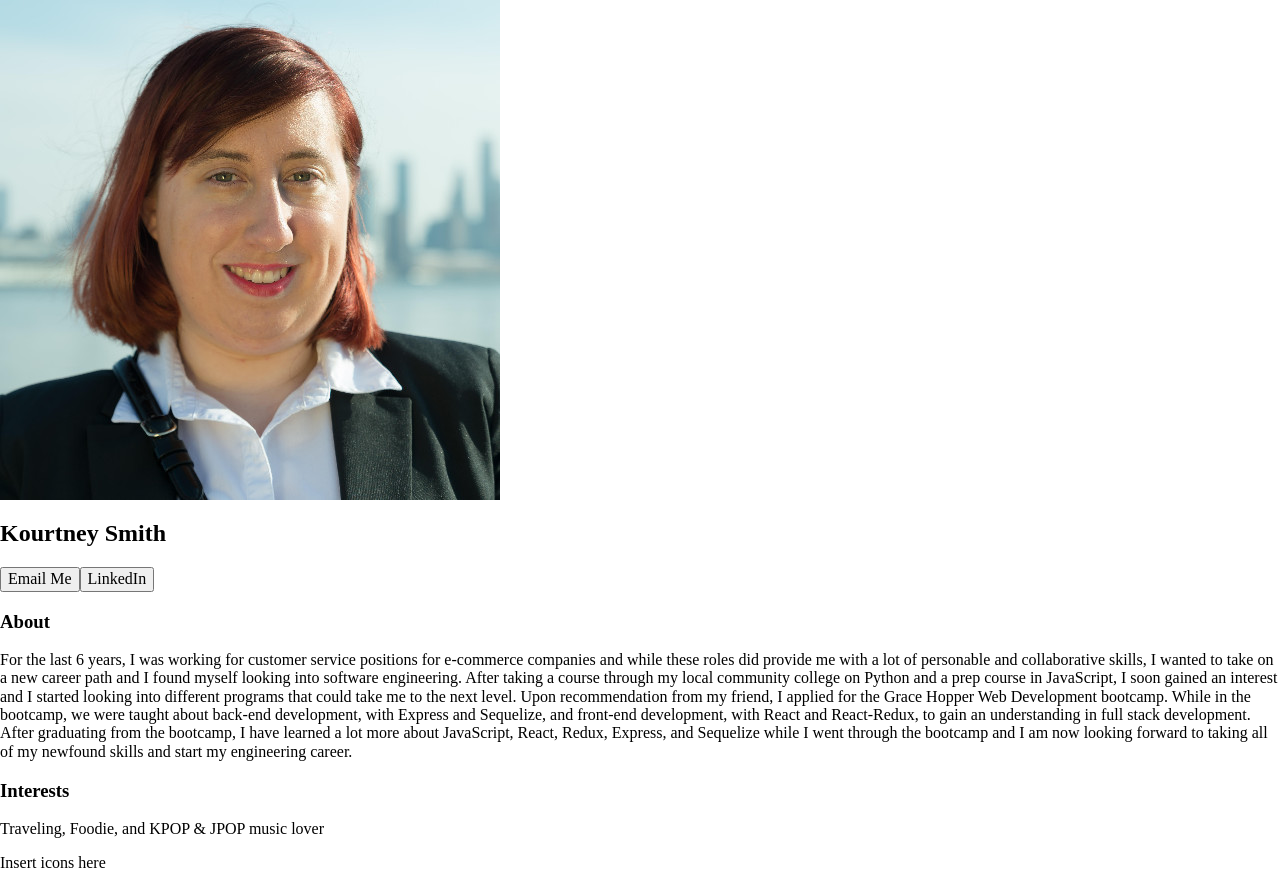
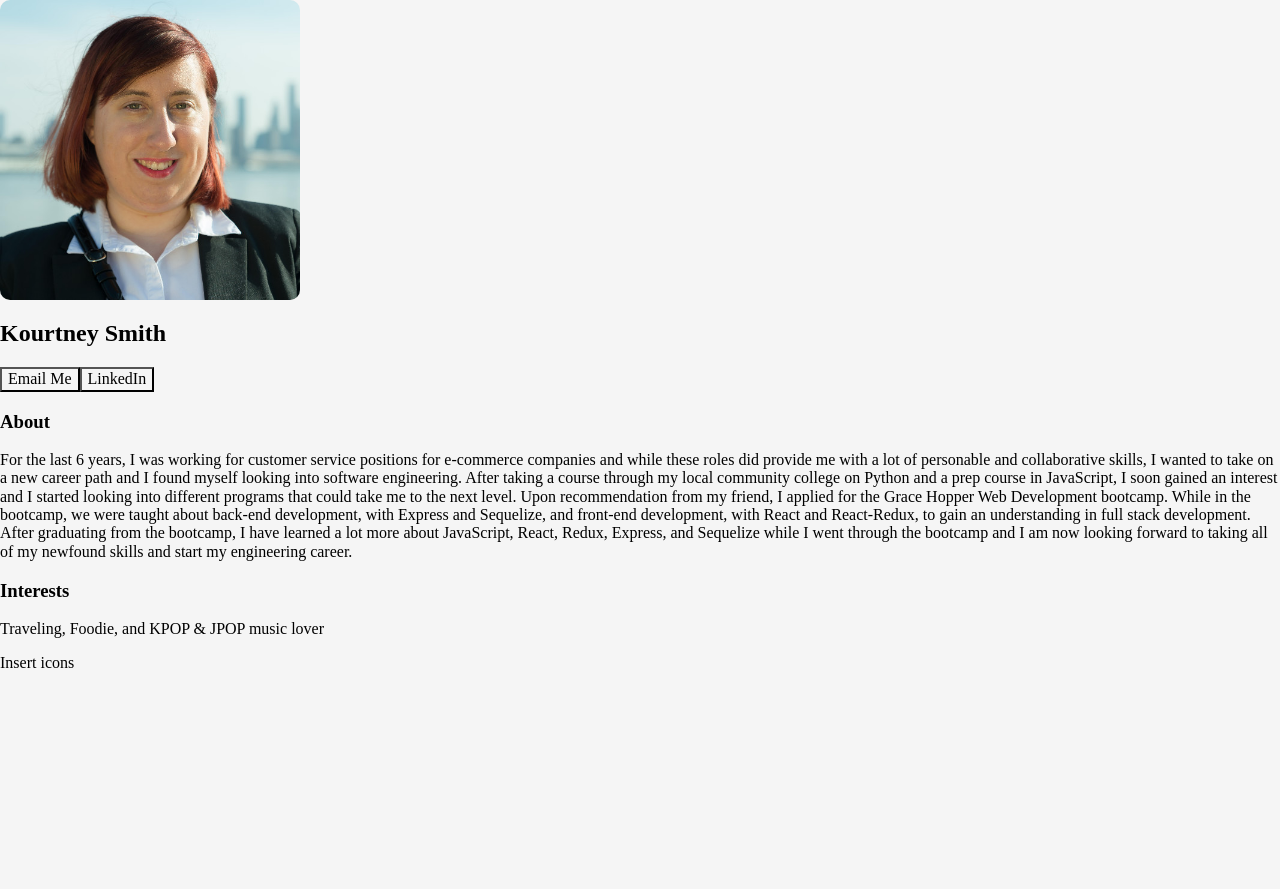
Before and after one commit to klsmith5370/Digital-Business-Card, a React app: page / in a window 1280 px wide. After the commit the page ends 800 px from the top, so only its background shows below. Built offline with nearby package versions, Linux system fonts and the light colour scheme.

Commit message:
Some styling added for header and footer tags and img tags

```diff
--- a/Components/About.js
+++ b/Components/About.js
@@ -2,7 +2,7 @@ import React from "react"
 
 export default function About() {
     return (
-        <div>
+        <div className="info">
             <h3>About</h3>
             <p>For the last 6 years, I was working for customer service positions for e-commerce companies and while these roles did provide me with a lot of personable and collaborative skills, I wanted to take on a new career path and I found myself looking into software engineering.
 
--- a/Components/Footer.js
+++ b/Components/Footer.js
@@ -2,8 +2,8 @@ import React from "react"
 
 export default function Footer() {
     return (
-        <div className="footer">
-            <p>Insert icons here</p>
-        </div>
+        <footer>
+            <p>Insert icons</p>
+        </footer>
     )
 }
--- a/Components/Info.js
+++ b/Components/Info.js
@@ -2,11 +2,11 @@ import React from "react"
 
 export default function Info() {
     return (
-        <div className="info">
-            <img src="profile pic.png" />
+        <header>
+            <img src="profile pic.png" alt="profile picture"/>
             <h2>Kourtney Smith</h2>
             <button>Email Me</button>
             <button>LinkedIn</button>
-        </div>
+        </header>
     )
 }
--- a/Components/Interests.js
+++ b/Components/Interests.js
@@ -2,7 +2,7 @@ import React from "react"
 
 export default function Interests() {
     return (
-        <div>
+        <div className="info">
             <h3>Interests</h3>
             <p>Traveling, Foodie, and KPOP & JPOP music lover</p>
         </div>
--- a/style.css
+++ b/style.css
@@ -1,3 +1,13 @@
 * {
     box-sizing: border-box;
+    background-color: #F5F5F5
 }
+
+footer {
+    background-color: #D5D4D8;
+}
+
+img {
+    width: 300px;
+    border-radius: 10px;
+}
```
Also changed, not shown: index.pack.js.
